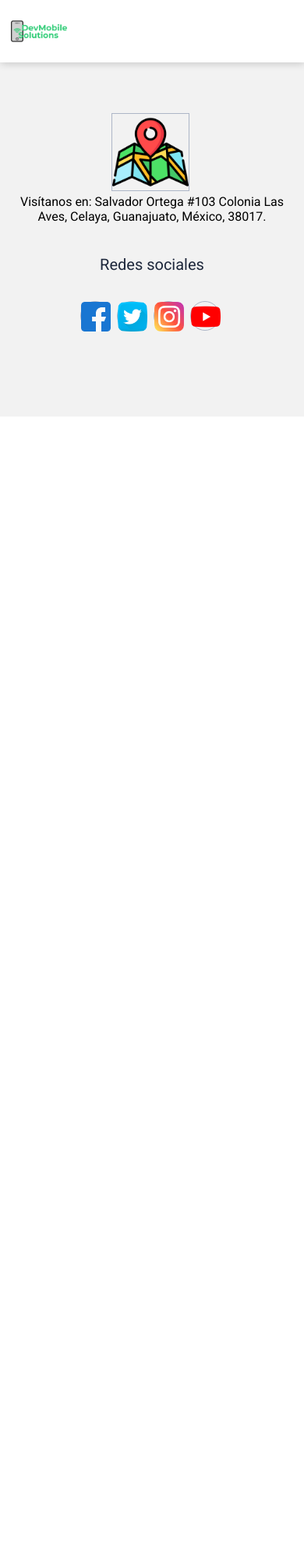
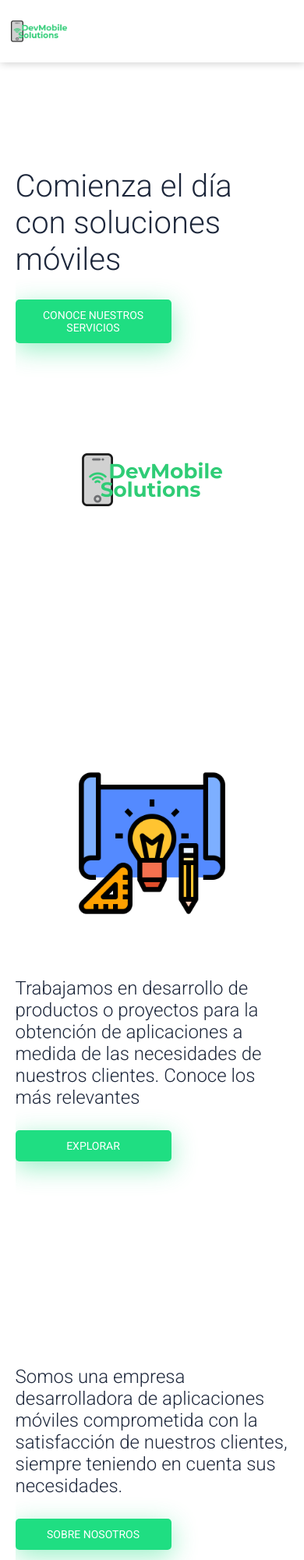
Before and after one commit to andresLM20/Repo_Paginaweb, a plain HTML site: page index.html in a window 390 px wide. Shown: the top 2000 px of the page at 78% size. Before the commit the page ends 844 px from the top, so only its background shows below. Drawn offline with nearby package versions, Linux system fonts and the light colour scheme.

Commit message:
index done, modifications made

```diff
--- a/css/estilos.css
+++ b/css/estilos.css
@@ -143,7 +143,7 @@ nav {
 
 .contenido-header a {
     margin: 28px 0 0 0;
-    width: 130px;
+    width: 200px;
     display: inline-block;
     background: #1FDE82;
     text-align: center;
--- a/index.html
+++ b/index.html
@@ -30,7 +30,42 @@
         </section>
     </nav>
 </header>
-
+        <div class="contenedor1 services">
+            <section class="contenido-header">
+                <section class="textos-header">
+                    <h1>Comienza el día con soluciones móviles</h1>
+                    <a href="servicios.html">Conoce nuestros servicios</a>
+                </section>
+                <img src="img/Logo DevMobile Solutions.png" alt="">
+            </section>
+        </div>
+        <div class="contenedor1 services">
+            <section class="contenido-header">
+                <img src="img/proyecto.png" alt="">
+                <section class="textos-header">
+                    <h2>Trabajamos en desarrollo de productos o proyectos para la obtención de aplicaciones a medida de las necesidades de nuestros clientes. Conoce los más relevantes</h2>
+                    <a href="proyectos.html">Explorar</a>
+                </section>
+            </section>
+        </div>
+        <div class="contenedor1 services">
+            <section class="contenido-header">
+                <section class="textos-header">
+                    <h2>Somos una empresa desarrolladora de aplicaciones móviles comprometida con la satisfacción de nuestros clientes, siempre teniendo en cuenta sus necesidades.</h2>
+                    <a href="nosotros.html">Sobre nosotros</a>
+                </section>
+                <img src="img/grupo.png" alt="">
+            </section>
+        </div>
+        <div class="contenedor1 services">
+            <section class="contenido-header">
+                <img src="img/charla.png" alt="">
+                <section class="textos-header">
+                    <h2>¿Necesitas una aplicación? Contáctanos y cotiza tu proyecto completamente gratis. ¡Lleva tu idea al siguiente nivel!</h2>
+                    <a href="contacto.html">Contáctanos</a>
+                </section>
+            </section>
+        </div>
 
 <footer>
     <div class="map-footer">
```
